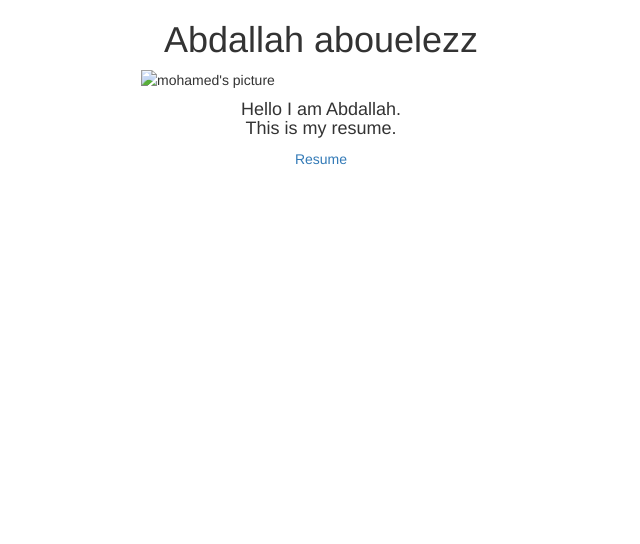
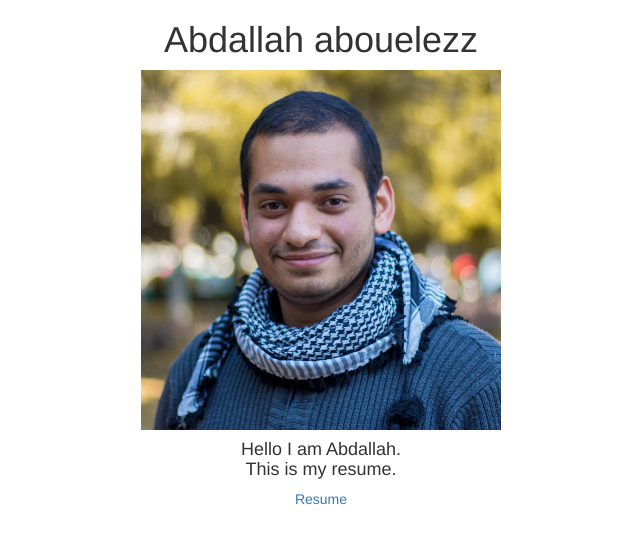
Before and after one commit to aboelezz/aboelezz.github.io, a plain HTML site: page index.html in a window 1280 px wide. Shown: the whole page, without its empty margins (319-959 px from the left). Drawn offline with nearby package versions, Linux system fonts and the light colour scheme.

Commit message:
Update index.html

```diff
--- a/index.html
+++ b/index.html
@@ -22,7 +22,7 @@
                 <h1 class="text-center">Abdallah abouelezz</h1>
             </div>
             <div class="col-md-offset-4 col-md-4">
-                <img class="img-responsive center-block"  src="img.png" alt="mohamed's picture">
+                <img class="img-responsive center-block"  src="img.jpg" alt="abdo's picture">
             </div>
             <div class="col-md-12 text-center">
                 <h4>Hello I am Abdallah.<br>This is my resume.</h4>
```
